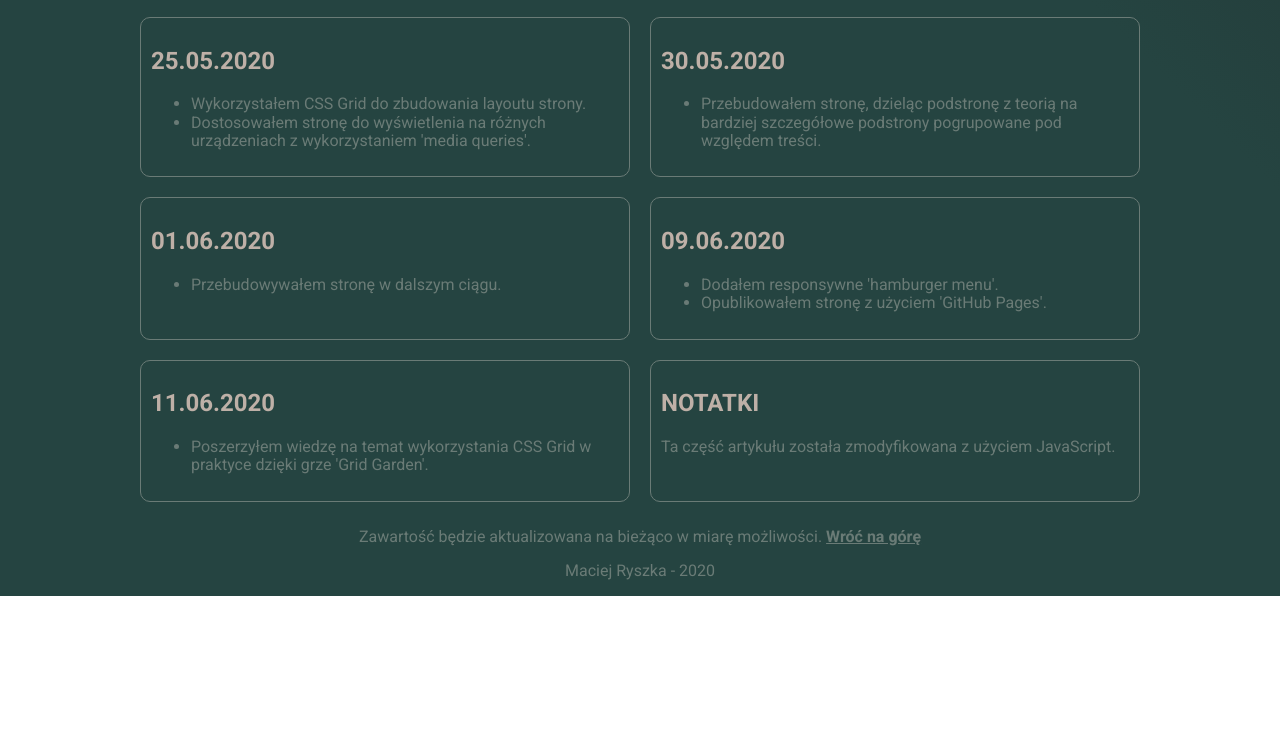
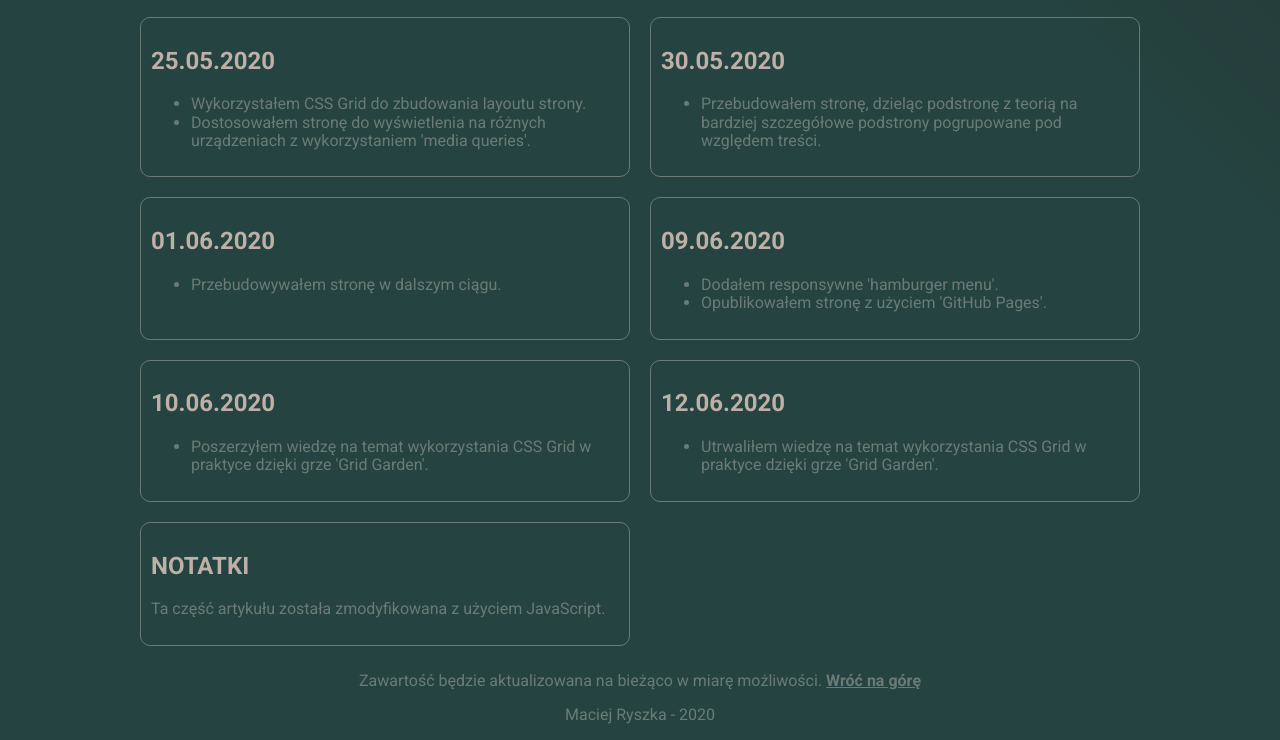
Before and after one commit to maciejryszka/homepage, a plain HTML site: page dziennik.html in a window 1280 px wide. Shown: the part 3075-3815 px from the top of the page. Before the commit the page ends 3671 px from the top, so only its background shows below. Drawn offline with Linux system fonts and the light colour scheme.

Commit message:
add new article

```diff
--- a/dziennik.html
+++ b/dziennik.html
@@ -405,10 +405,19 @@
             </ul>
           </article>
           <article class="article">
-            <h2 class="article__heading">11.06.2020</h2>
+            <h2 class="article__heading">10.06.2020</h2>
             <ul class="article__list">
               <li class="article__list-item">
                 Poszerzyłem wiedzę na temat wykorzystania CSS Grid w praktyce
+                dzięki grze 'Grid Garden'.
+              </li>
+            </ul>
+          </article>
+          <article class="article">
+            <h2 class="article__heading">12.06.2020</h2>
+            <ul class="article__list">
+              <li class="article__list-item">
+                Utrwaliłem wiedzę na temat wykorzystania CSS Grid w praktyce
                 dzięki grze 'Grid Garden'.
               </li>
             </ul>
```
